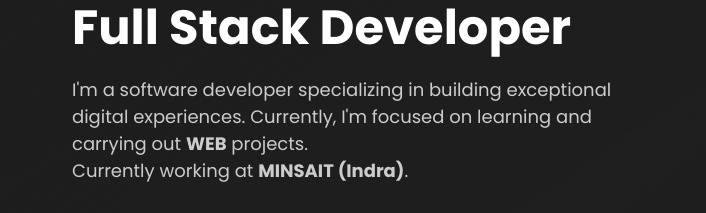
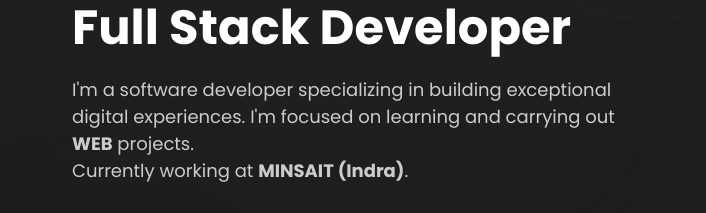
Before and after one commit to alexmrDev/alexmrDev.github.io, a plain HTML site: page src/main.html in a window 1280 px wide. Shown: the part 360-573 px from the top of the page, 0-706 px from the left. Drawn offline with nearby package versions, Linux system fonts and the light colour scheme; grey boxes are pictures that could not be loaded.

Commit message:
changes 071123

```diff
--- a/src/main.html
+++ b/src/main.html
@@ -45,7 +45,7 @@
         <h1>Hi, I'm <span>Alex</span> . <br />Full Stack Developer</h1>
         <p style="font-size: 18px">
           I'm a software developer specializing in building exceptional digital
-          experiences. Currently, I'm focused on learning and carrying out
+          experiences. I'm focused on learning and carrying out
           <b>WEB</b> projects. <br>
           Currently working at <b>MINSAIT (Indra)</b>.
         </p>
--- a/src/style.css
+++ b/src/style.css
@@ -26,7 +26,8 @@ body {
   background-image: url(../assets/img/bgimage.png);
   background-size: cover;
   background-repeat: no-repeat;
-  /* background-attachment: fixed; */
+  background-attachment: fixed;
+  background-color: #18181b;
 }
 
 
```
